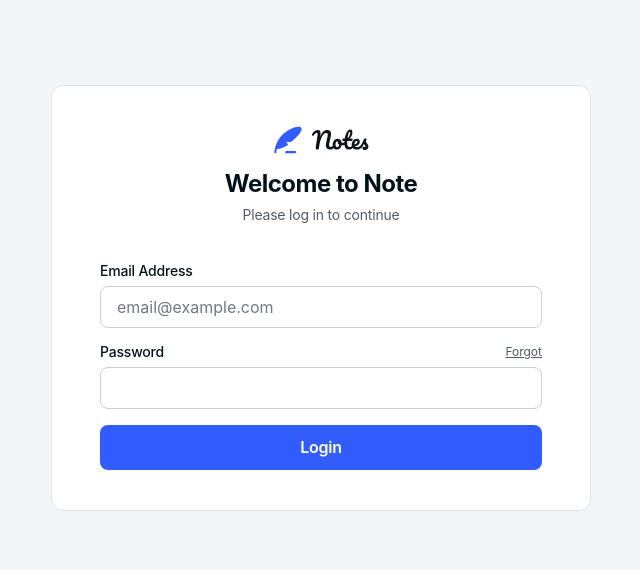
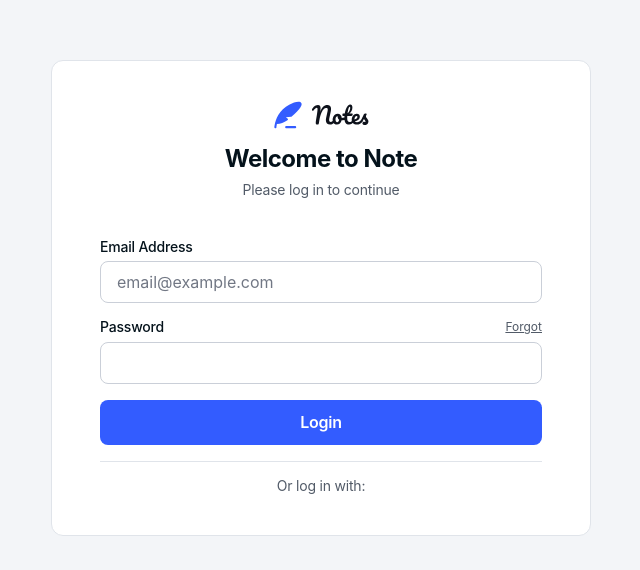
Before and after one commit to HamDean/note-taking-web-app, a React (Vite) app in the folder frontend/: page / in a window 1280 px wide. Shown: the part 102-672 px from the top of the page, without its empty margins (319-959 px from the left). Built offline with nearby package versions, Linux system fonts and the light colour scheme; a web font is replaced by a local one.

Commit message:
Set up form footer

```diff
--- a/frontend/src/pages/LoginPage.tsx
+++ b/frontend/src/pages/LoginPage.tsx
@@ -63,6 +63,10 @@ const LoginPage = () => {
         >
           Login
         </button>
+
+        <hr className="text-neutral-200" />
+
+        <span className="text-neutral-600 text-center text-preset-5">Or log in with:</span>
       </form>
     </div>
   );
```
